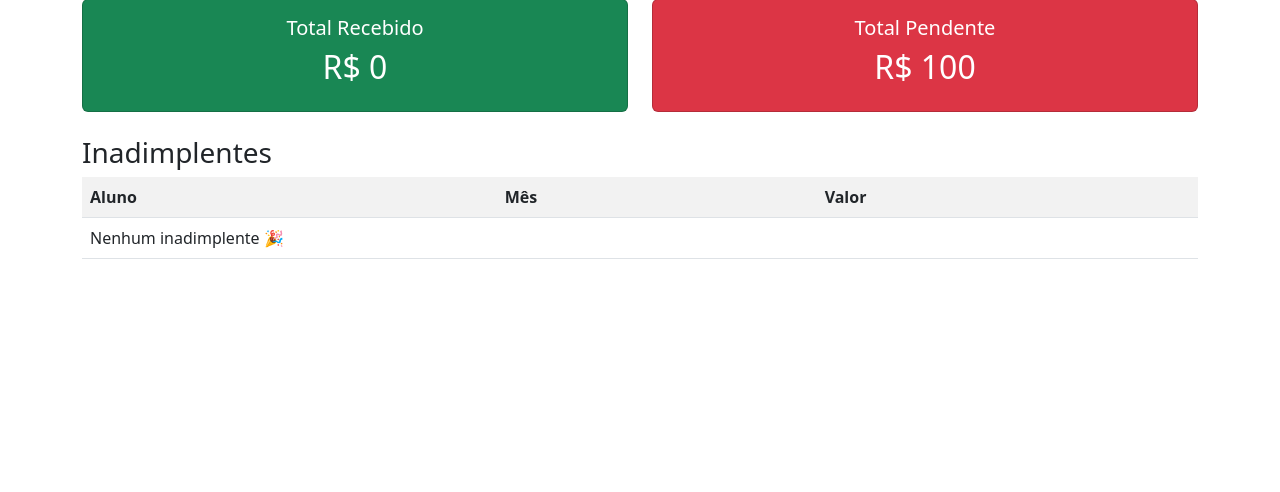
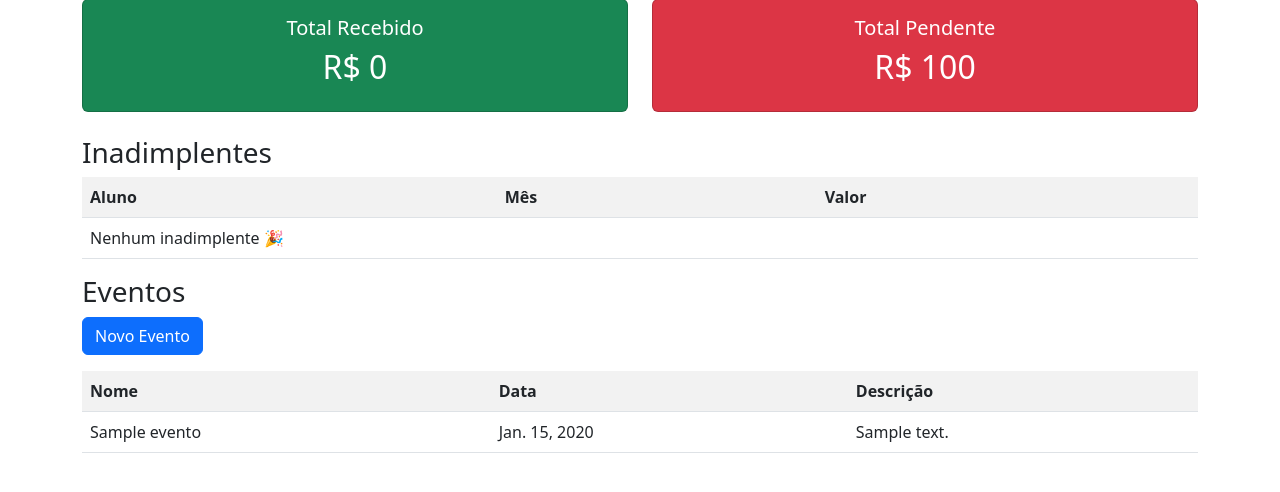
Before and after one commit to ThiagoTpa7/capoeira-management, a Django app: page / in a window 1280 px wide. Shown: the part 289-781 px from the top of the page. Run offline with Django 5.2, Linux system fonts and the light colour scheme; data comes from the database, SQL or seed files in the repository; both versions use the stored data as it was after the commit; tables that the repository leaves empty hold one stand-in row (values such as "Sample post").

Commit message:
Adicionado Eventos

```diff
--- a/app_management/models.py
+++ b/app_management/models.py
@@ -39,3 +39,11 @@ class Mensalidade(models.Model):
 
     def __str__(self):
         return f"{self.aluno.nome} - {self.mes_referencia}"
+
+class Evento(models.Model):
+    nome = models.CharField(max_length=100)
+    data = models.DateField()
+    descricao = models.TextField(blank=True, null=True)
+
+    def __str__(self):
+        return f"{self.nome} - {self.data}"
--- a/app_management/templates/dashboard.html
+++ b/app_management/templates/dashboard.html
@@ -83,4 +83,30 @@
     {% endfor %}
 </table>
 
+<h3>Eventos</h3>
+
+<a href="{% url 'cadastrar_evento' %}" class="btn btn-primary mb-3">
+    Novo Evento
+</a>
+
+<table class="table table-striped">
+    <tr>
+        <th>Nome</th>
+        <th>Data</th>
+        <th>Descrição</th>
+    </tr>
+
+    {% for evento in eventos %}
+    <tr>
+        <td>{{ evento.nome }}</td>
+        <td>{{ evento.data }}</td>
+        <td>{{ evento.descricao }}</td>
+    </tr>
+    {% empty %}
+    <tr>
+        <td colspan="3">Nenhum evento cadastrado</td>
+    </tr>
+    {% endfor %}
+</table>
+
 {% endblock %}
--- a/app_management/url.py
+++ b/app_management/url.py
@@ -10,4 +10,5 @@ urlpatterns = [
     path('excluir/<int:id>/', views.excluir_aluno, name='excluir_aluno'),
     path('cadastrar-mensalidade/', views.cadastrar_mensalidade, name='cadastrar_mensalidade'),
     path('pendente/<int:id>/', views.marcar_pendente, name='marcar_pendente'),
+    path('cadastrar-evento/', views.cadastrar_evento, name='cadastrar_evento'),
 ]
--- a/app_management/views.py
+++ b/app_management/views.py
@@ -1,13 +1,14 @@
 from django.shortcuts import render, redirect, get_object_or_404
 from django.db.models import Sum
 from django.utils import timezone
-from .models import Aluno, Mensalidade
+from .models import Aluno, Mensalidade, Evento
 
 
 def dashboard(request):
     total_alunos = Aluno.objects.count()
     total_pagas = Mensalidade.objects.filter(status='PAGO').count()
     total_pendentes = Mensalidade.objects.filter(status='PENDENTE').count()
+    eventos = Evento.objects.all().order_by('data')
 
     total_recebido = Mensalidade.objects.filter(status='PAGO').aggregate(total=Sum('valor'))['total'] or 0
     total_pendente_valor = Mensalidade.objects.filter(status='PENDENTE').aggregate(total=Sum('valor'))['total'] or 0
@@ -18,6 +19,7 @@ def dashboard(request):
         'total_pendentes': total_pendentes,
         'total_recebido': total_recebido,
         'total_pendente_valor': total_pendente_valor,
+        'eventos': eventos,
     })
 
 def listar_mensalidades(request):
@@ -103,3 +105,19 @@ def marcar_pendente(request, id):
     mensalidade.save()
 
     return redirect('mensalidades')
+
+def cadastrar_evento(request):
+    if request.method == 'POST':
+        nome = request.POST.get('nome')
+        data = request.POST.get('data')
+        descricao = request.POST.get('descricao')
+
+        Evento.objects.create(
+            nome=nome,
+            data=data,
+            descricao=descricao
+        )
+
+        return redirect('dashboard')
+
+    return render(request, 'app_management/cadastrar_evento.html')
```
Also changed, not shown: app_management/templates/cadastrar_evento.html (added, +30 -0 lines), app_management/migrations/0003_alter_evento_descricao.py (added), db.sqlite3.
